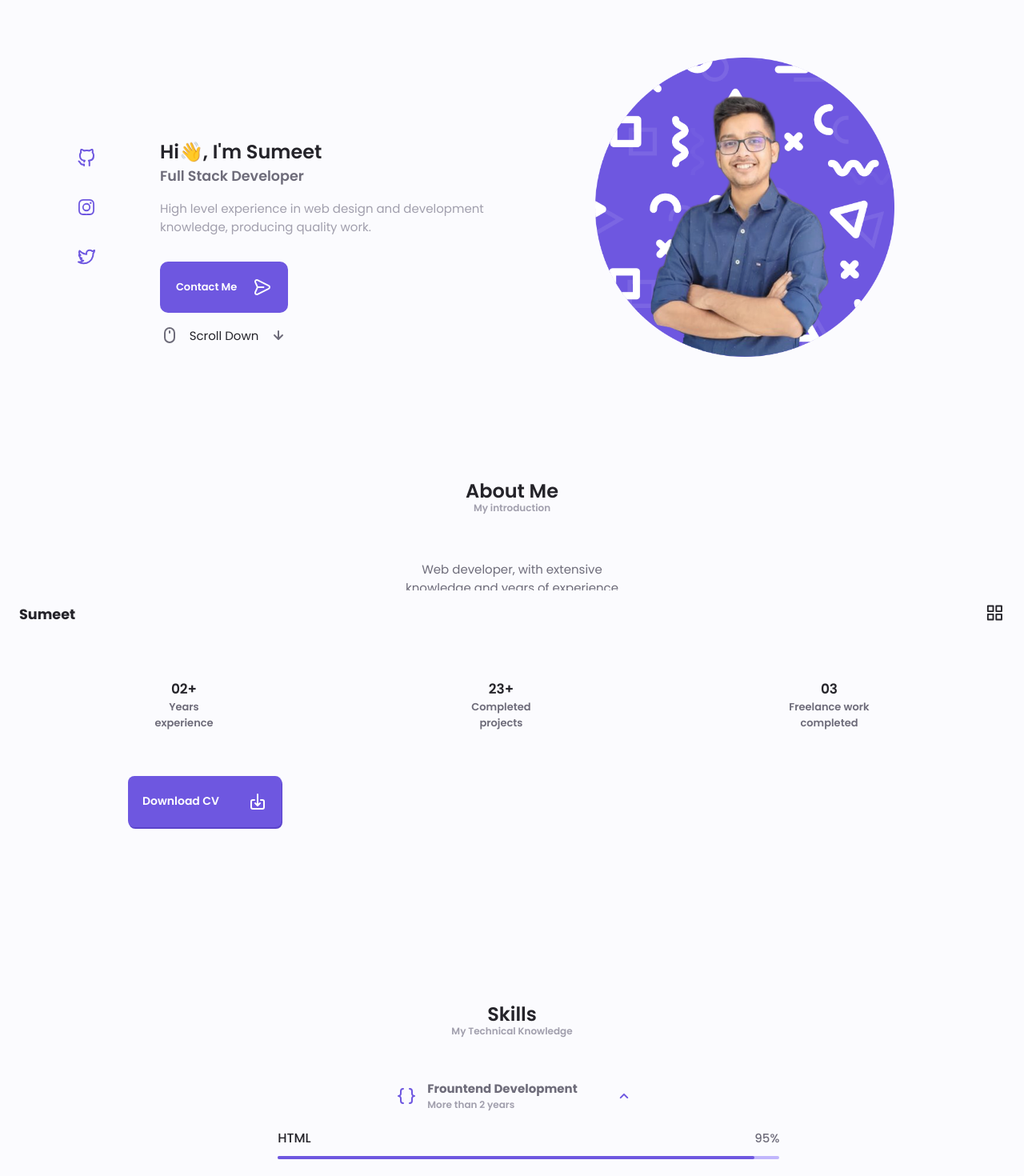
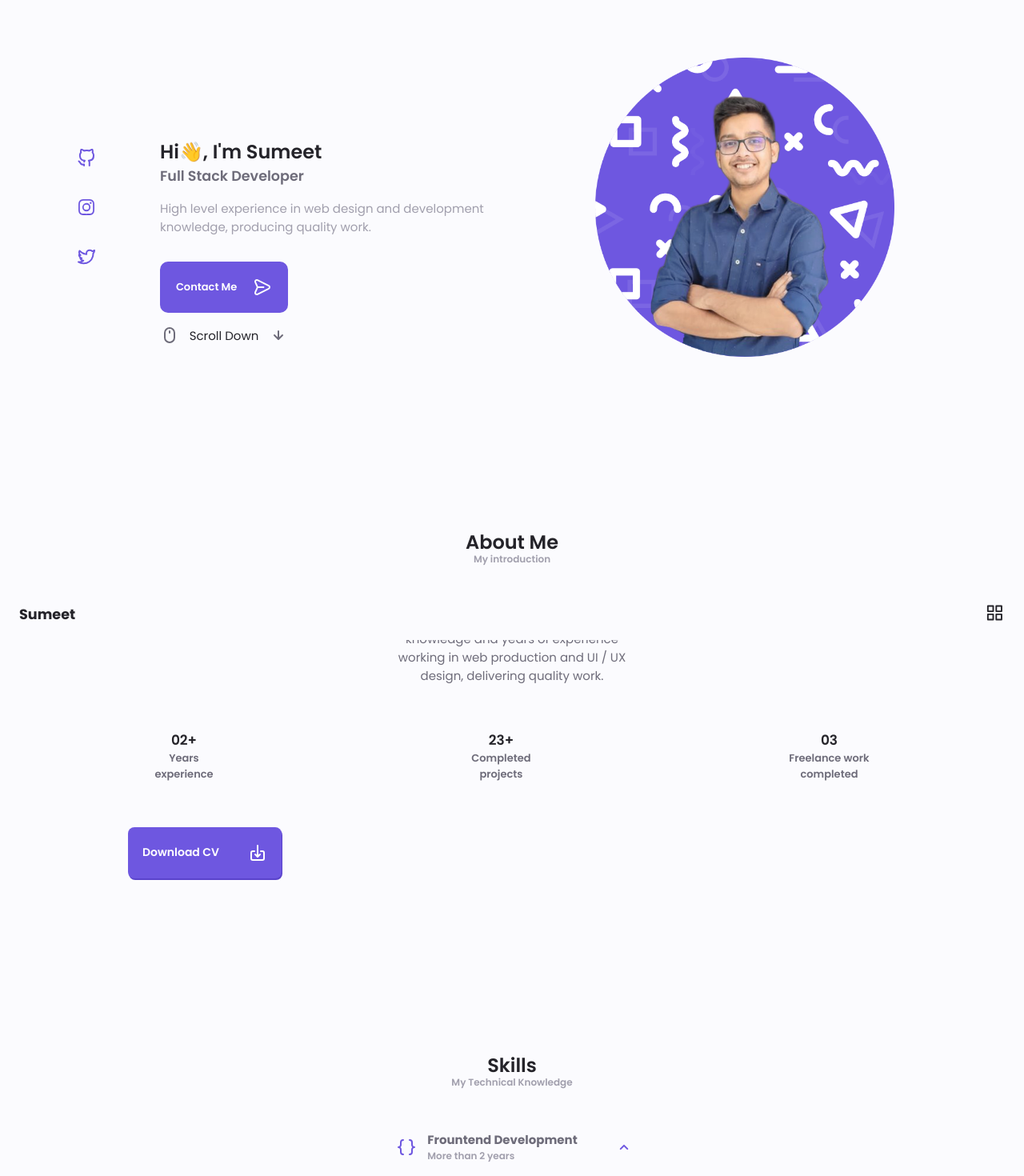
Before and after one commit to Sumeet16/Portfolio, a React (Create React App) app: page / in a window 1280 px wide. Shown: the top 1470 px of the page at 80% size. Built offline with nearby package versions, Linux system fonts and the light colour scheme.

Commit message:
fix some other bugs

```diff
--- a/src/Components/Aboutme.css
+++ b/src/Components/Aboutme.css
@@ -6,7 +6,7 @@
         width: 100%;
         display: grid;
         row-gap: 3.5rem;
-        margin-block-start: 4rem;
+        margin-block-start: 6rem;
     }
 
     .about__heading{
```
